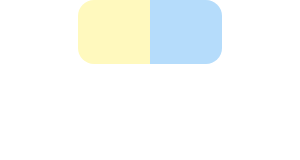
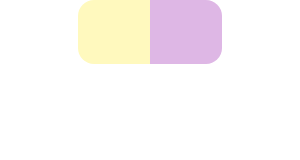
Before and after one commit to qjalti/daysOfWeekAndPercentsLeft, an Electron app: page index.html in a window 300 px wide. Drawn offline with Linux system fonts and the light colour scheme.

Commit message:
blue to purple

```diff
--- a/index.html
+++ b/index.html
@@ -23,6 +23,7 @@
         --yellow: 255, 235, 59;
         --green: 76, 175, 80;
         --blue: 33, 150, 243;
+        --purple: 156, 39, 176;
 
         /**
         * Dark colors
@@ -118,6 +119,10 @@
 
       .blue-light {
         background-color: rgba(var(--blue), var(--light-colors-opacity)) !important;
+      }
+
+      .purple-light {
+        background-color: rgba(var(--purple), var(--light-colors-opacity)) !important;
       }
 
       /**
@@ -280,7 +285,7 @@
     }
 
     let colorClassLF;
-    let bgColorClassLF = 'blue-light';
+    let bgColorClassLF = 'purple-light';
 
     if (percentsLeft >= 0 && percentsLeft <= 20) {
       colorClassLF = 'red';
```
